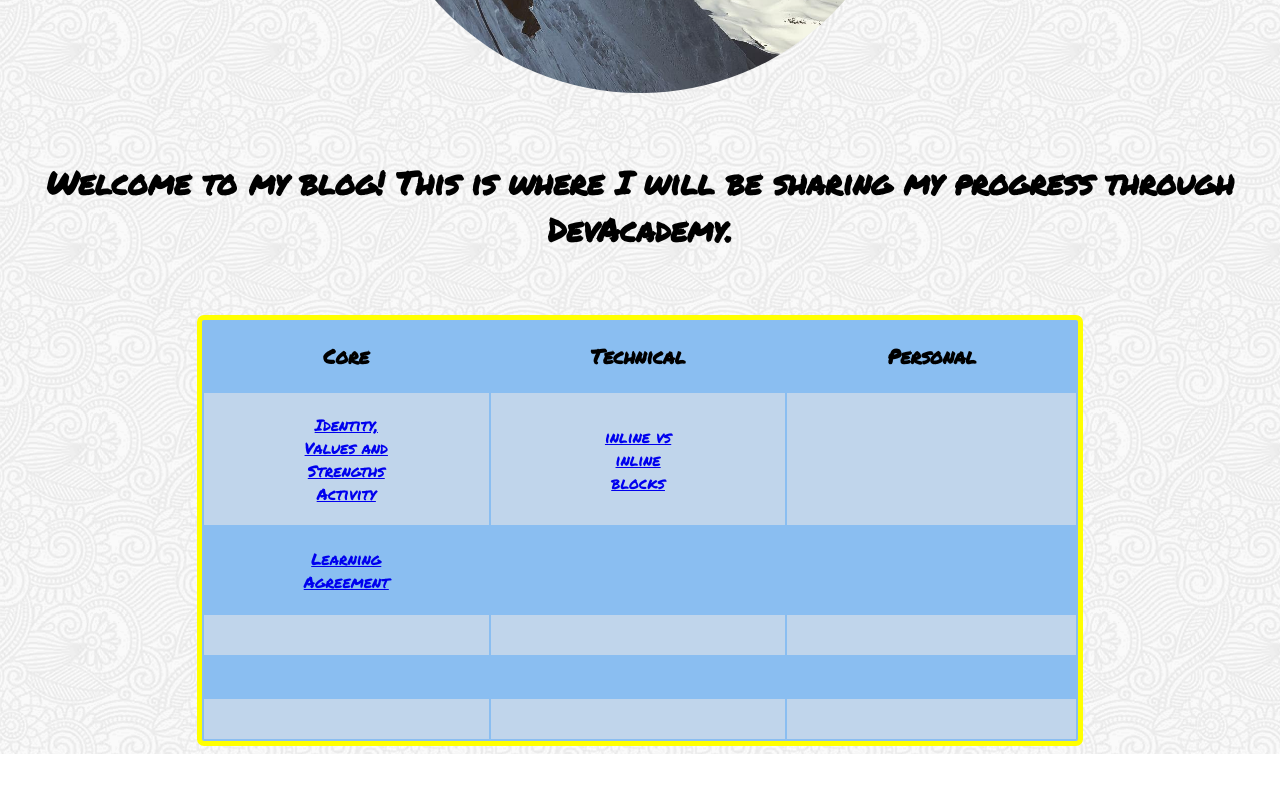
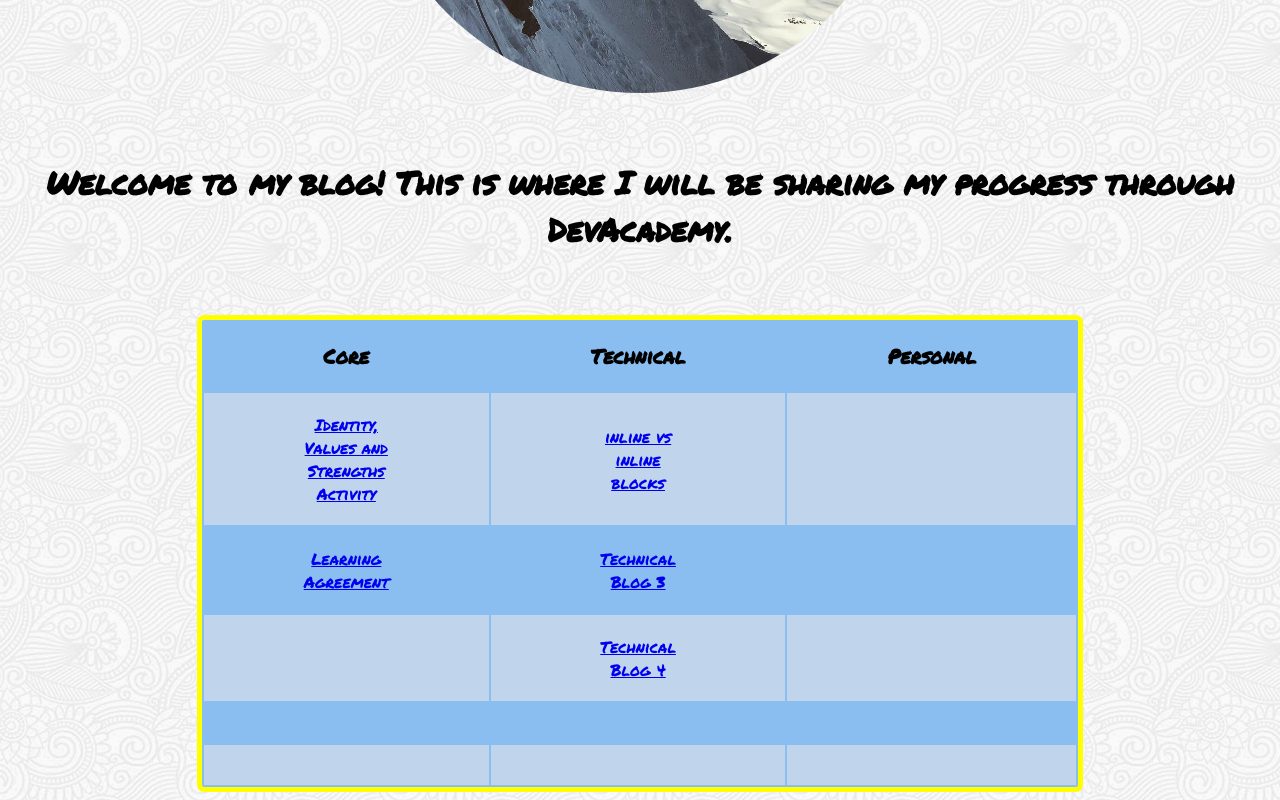
Before and after one commit to richard-graham/richard-graham.github.io, a plain HTML site: page index.html in a window 1280 px wide. Shown: the part 785-1585 px from the top of the page. Before the commit the page ends 1539 px from the top, so only its background shows below. Drawn offline with Linux system fonts and the light colour scheme.

Commit message:
added table links to index

```diff
--- a/index.html
+++ b/index.html
@@ -43,12 +43,12 @@
                 </tr>
                 <tr class="even">
                     <td><a href="./blog/core/sprint-2-learning-agreement.html">Learning Agreement</a></td>
-                    <td><a href="./blog/technical/sprint-2.html"></a></td>
+                    <td><a href="./blog/technical/sprint-3.html">Technical Blog 3</a></td>
                     <td></td>
                 </tr>
                 <tr class="odd">
                     <td><a href="./blog/core/sprint-3.html"></a></td>
-                    <td><a href="./blog/technical/sprint-3.html"></a></td>
+                    <td><a href="https://richard-graham.github.io/blog/technical/sprint-4.html">Technical Blog 4</a></td>
                     <td></td>
                 </tr>
                 <tr class="even">
```
